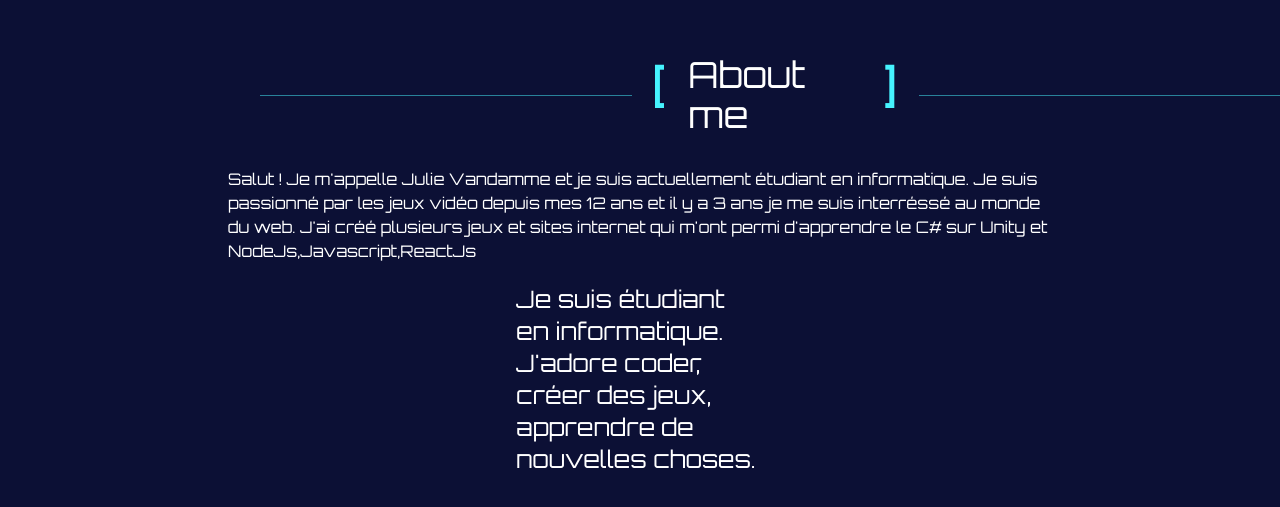
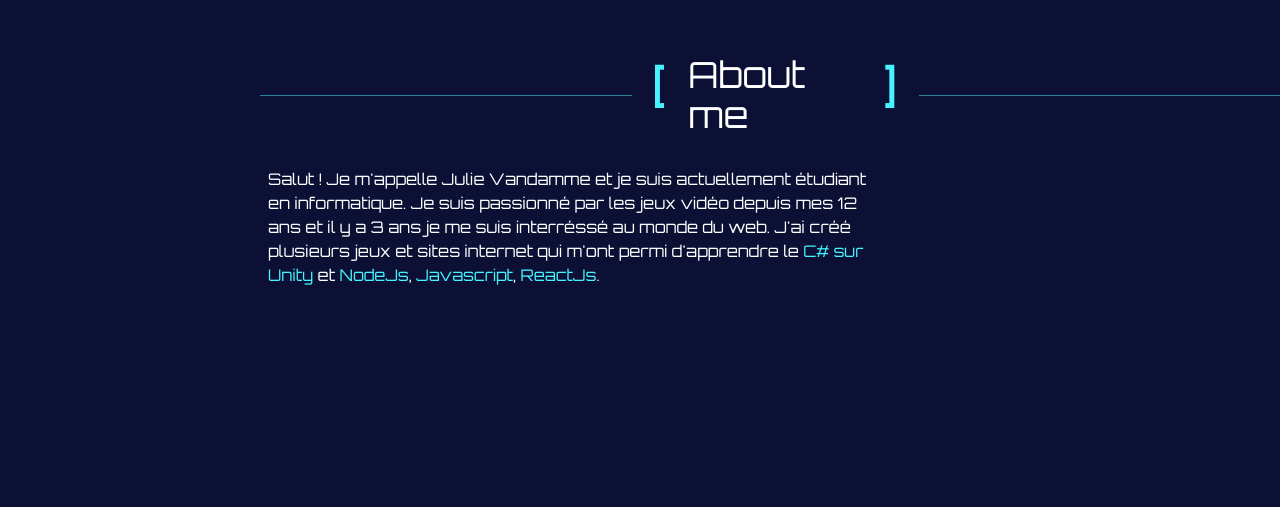
Before and after one commit to Minitsonga/Portfolio, a Next.js app: page / in a window 1280 px wide. Shown: the part 1311-1818 px from the top of the page. Built offline with nearby package versions, Linux system fonts and the light colour scheme.

Commit message:
modified first paragraphe

```diff
--- a/app/page.tsx
+++ b/app/page.tsx
@@ -25,16 +25,13 @@ export default function PageInfo() {
           [ <p className="text-white text-4xl m-auto px-5">About me</p>]
         </h1>
 
-        <p className="m-auto text-md mb-5">
+        <p className="ml-26 pl-10 pr-40 text-md mb-5">
           Salut ! Je m'appelle Julie Vandamme et je suis actuellement étudiant en informatique.
           Je suis passionné par les jeux vidéo depuis mes 12 ans et il y a 3 ans je me suis interréssé au monde du web.
-          J'ai créé plusieurs jeux et sites internet qui m'ont permi d'apprendre le <span>C# sur Unity</span> et <span>NodeJs</span>,
-           <span>Javascript</span>,<span>ReactJs</span>
+          J'ai créé plusieurs jeux et sites internet qui m'ont permi d'apprendre le <span>C# sur Unity</span> et <span>NodeJs</span>
+          , <span>Javascript</span>, <span>ReactJs</span>.
         </p>
-        <p className="text-2xl px-40 mx-32">
-          Je suis étudiant en informatique. J'adore coder, créer des jeux,
-          apprendre de nouvelles choses.
-        </p>
+
       </section>
     </main>
   );
--- a/app/pageInfo.css
+++ b/app/pageInfo.css
@@ -19,6 +19,10 @@
     color: var(--secondBluey);
     text-decoration: underline var(--secondBluey);
     text-decoration-thickness: 1px;
+}
+
+p>span{
+    @apply text-bluey-snd hover:decoration-bluey-snd hover:decoration-1 hover:underline
 }
 
 .btn {
```
